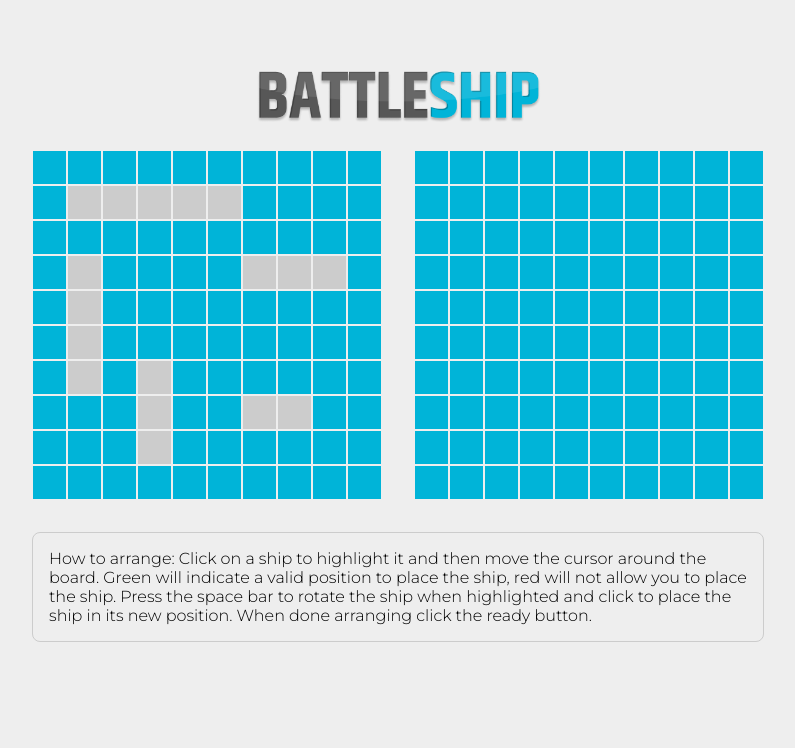
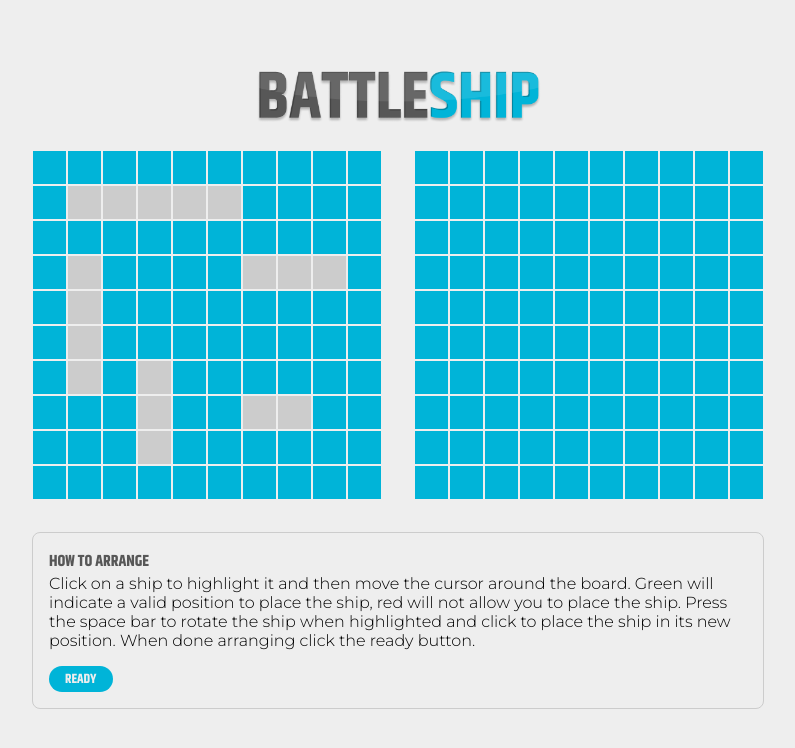
Before and after one commit to jack-carling/battleship, a React (Create React App) app: page / in a window 1280 px wide. Shown: the top 748 px of the page, without its empty margins (242-1037 px from the left). Built offline with nearby package versions, Linux system fonts and the light colour scheme.

Commit message:
Handle ready
• When user is done arranging ships and clicks the ready button the game board is disabled and waiting for opponent is initiated
• Added scss variables

```diff
--- a/src/app/interfaces.ts
+++ b/src/app/interfaces.ts
@@ -29,3 +29,7 @@ export interface Position {
   old: number[];
   new: number[];
 }
+
+export interface GameState {
+  ready: boolean;
+}
--- a/src/app/store.ts
+++ b/src/app/store.ts
@@ -1,10 +1,12 @@
 import { configureStore } from '@reduxjs/toolkit';
 
 import boardReducer from '../features/boardSlice';
+import gameReducer from '../features/gameSlice';
 
 export const store = configureStore({
   reducer: {
     board: boardReducer,
+    game: gameReducer,
   },
 });
 
--- a/src/components/Info.tsx
+++ b/src/components/Info.tsx
@@ -1,14 +1,34 @@
+import { useEffect } from 'react';
+import { useAppDispatch, useAppSelector } from '../app/hooks';
+import { setReady } from '../features/gameSlice';
 import styles from '../styles/Info.module.scss';
 
 export default function Info() {
+  const dispatch = useAppDispatch();
+  const { ready } = useAppSelector((state) => state.game);
+
+  useEffect(() => {
+    if (ready) console.log('[Info.tsx] Ready');
+  }, [ready]);
+
+  if (!ready) {
     return (
       <section className={styles.info}>
+        <span className={styles.header}>How to arrange</span>
         <span>
-        How to arrange: Click on a ship to highlight it and then move the cursor around the board. Green will indicate a
-        valid position to place the ship, red will not allow you to place the ship. Press the space bar to rotate the
-        ship when highlighted and click to place the ship in its new position. When done arranging click the ready
-        button.
+          Click on a ship to highlight it and then move the cursor around the board. Green will indicate a valid
+          position to place the ship, red will not allow you to place the ship. Press the space bar to rotate the ship
+          when highlighted and click to place the ship in its new position. When done arranging click the ready button.
         </span>
+        <button onClick={() => dispatch(setReady())}>READY</button>
+      </section>
+    );
+  } else {
+    return (
+      <section className={styles.info}>
+        <span className={styles.header}>Waiting on opponent...</span>
+        <div className={styles.loading}></div>
       </section>
     );
   }
+}
--- a/src/components/Square.tsx
+++ b/src/components/Square.tsx
@@ -7,8 +7,10 @@ import styles from '../styles/Square.module.scss';
 export default function Square({ index, ship, moving, target }: Board) {
   const dispatch = useAppDispatch();
   const { board, moveInProcess } = useAppSelector((state) => state.board);
+  const { ready } = useAppSelector((state) => state.game);
 
   function handleClick() {
+    if (ready) return;
     if (ship && !moveInProcess) {
       getShip(index);
       dispatch(setCurrentIndex(index));
@@ -91,6 +93,7 @@ export default function Square({ index, ship, moving, target }: Board) {
         ${target.value ? styles.target : ''}
         ${target.error ? styles.error : ''}
         ${moving ? styles.moving : ''}
+        ${ready ? styles.ready : ''}
         `}
       onClick={handleClick}
       onMouseOver={handleMouseOver}
--- /dev/null
+++ b/src/features/gameSlice.ts
@@ -0,0 +1,17 @@
+import { createSlice } from '@reduxjs/toolkit';
+import type { GameState } from '../app/interfaces';
+
+const initialState = { ready: false } as GameState;
+
+const gameSlice = createSlice({
+  name: 'game',
+  initialState,
+  reducers: {
+    setReady: (state) => {
+      state.ready = true;
+    },
+  },
+});
+
+export const { setReady } = gameSlice.actions;
+export default gameSlice.reducer;
--- a/src/index.scss
+++ b/src/index.scss
@@ -1,4 +1,5 @@
-@import url('https://fonts.googleapis.com/css2?family=Montserrat:wght@300&display=swap');
+@import url('https://fonts.googleapis.com/css2?family=Montserrat:wght@300&family=Khand:wght@700&display=swap');
+@import './styles/_variables.scss';
 
 * {
   box-sizing: border-box;
@@ -8,7 +9,7 @@
 body {
   -webkit-font-smoothing: antialiased;
   -moz-osx-font-smoothing: grayscale;
-  background-color: #eee;
+  background-color: $background;
   width: 100vw;
   height: 100vh;
   margin: 0;
--- a/src/styles/Info.module.scss
+++ b/src/styles/Info.module.scss
@@ -1,6 +1,50 @@
+@import './_variables.scss';
+
 section.info {
-  border: 1px solid #ccc;
+  border: 1px solid $ship;
   border-radius: 0.5rem;
   padding: 1rem;
   grid-column: 1 / 3;
+  button {
+    font-family: 'Khand', sans-serif;
+    color: $background;
+    cursor: pointer;
+    background-color: $water;
+    display: block;
+    margin-top: 1rem;
+    appearance: none;
+    border: none;
+    outline: none;
+    padding: 0.2rem 1rem;
+    border-radius: 999px;
+  }
+  button:hover {
+    opacity: 0.8;
+  }
 }
+
+span.header {
+  font-family: 'Khand', sans-serif;
+  text-transform: uppercase;
+  color: $text;
+  display: block;
+}
+
+div.loading {
+  border: 5px solid $ship; /* Light grey */
+  border-top: 5px solid $water; /* Blue */
+  border-radius: 50%;
+  width: 30px;
+  height: 30px;
+  animation: spin 1s linear infinite;
+  margin: 1rem 0;
+}
+
+@keyframes spin {
+  0% {
+    transform: rotate(0deg);
+  }
+  100% {
+    transform: rotate(360deg);
+  }
+}
--- a/src/styles/Square.module.scss
+++ b/src/styles/Square.module.scss
@@ -1,26 +1,32 @@
+@import './_variables.scss';
+
 div.square {
   width: 35px;
   height: 35px;
-  background-color: #00b4d8;
-  border: 1px solid #eee;
+  background-color: $water;
+  border: 1px solid $background;
   cursor: pointer;
 }
 
 div.moving {
-  background-color: #ccc;
+  background-color: $ship;
   animation: pulse 1.5s ease-in-out infinite;
 }
 
 div.target {
-  background-color: #52b788 !important;
+  background-color: $green !important;
 }
 
 div.error {
-  background-color: #e63946 !important;
+  background-color: $red !important;
 }
 
 div.square:not(.target):hover {
   opacity: 0.8;
+}
+
+div.ready {
+  pointer-events: none;
 }
 
 @keyframes pulse {
--- /dev/null
+++ b/src/styles/_variables.scss
@@ -0,0 +1,6 @@
+$background: #eee;
+$water: #00b4d8;
+$ship: #ccc;
+$green: #52b788;
+$red: #e63946;
+$text: #575757;
```
Lines whose indentation alone changed are shown as unchanged.
